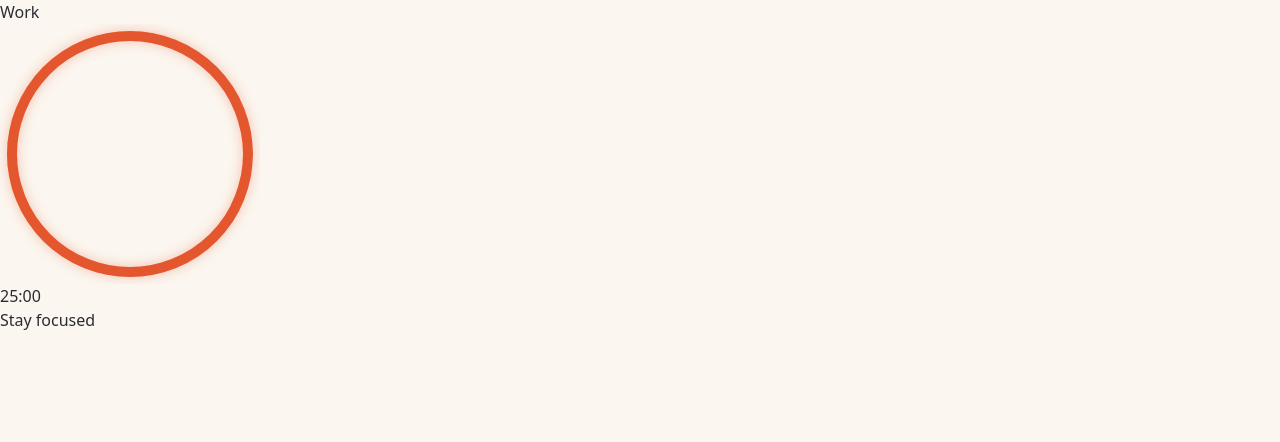
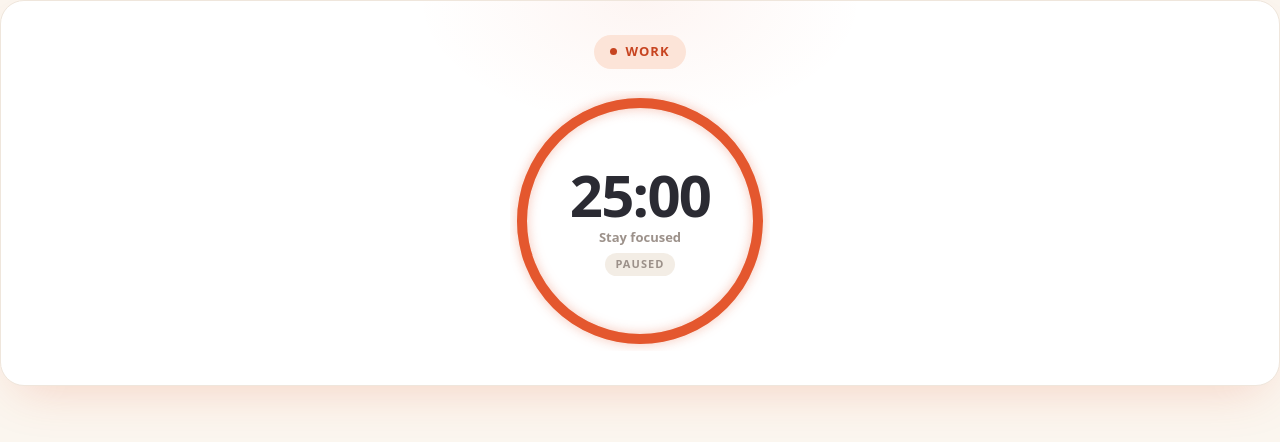
Before and after one commit to wisbidev/project-83768ee9, a Next.js app in the folder code/frontend/: page / in a window 1280 px wide. Shown: the top 442 px of the page. Built offline with nearby package versions, Linux system fonts and the light colour scheme.

Commit message:
Rewrite TimerCard with CSS modules and all states

```diff
--- a/code/frontend/components/TimerCard.tsx
+++ b/code/frontend/components/TimerCard.tsx
@@ -1,165 +1,217 @@
 'use client';
 
-import { useState, useEffect } from 'react';
+import { useEffect, useState } from 'react';
 import {
-  buildInitialState,
-  formatTime,
   SESSION_META,
   DEFAULT_WORK_DURATION_MINUTES,
+  formatTime,
   type SessionType,
+  type TimerResult,
 } from '@/lib/mock/countdown-display-and-session-type';
+import styles from './TimerCard.module.css';
 
-// Radius constants for the SVG progress ring
-const RING_RADIUS = 118;
-const RING_CIRCUMFERENCE = 2 * Math.PI * RING_RADIUS; // ≈ 741.4
+// Ring geometry — matches design/index.html
+const RING_SIZE = 260;
+const RING_R = 118;
+const RING_CIRCUMFERENCE = 2 * Math.PI * RING_R; // ≈ 741.76
 
 interface TimerCardProps {
-  initialSessionType?: SessionType;
+  /** Override the initial result — used by tests to inject loading/error states */
+  initialResult?: TimerResult;
 }
 
-export default function TimerCard({
-  initialSessionType = 'work',
-}: TimerCardProps) {
-  const [sessionType, setSessionType] = useState<SessionType>(initialSessionType);
+export default function TimerCard({ initialResult }: TimerCardProps) {
+  const [sessionType] = useState<SessionType>('work');
   const [remainingSeconds, setRemainingSeconds] = useState<number>(
-    initialSessionType === 'work'
-      ? DEFAULT_WORK_DURATION_MINUTES * 60
-      : initialSessionType === 'short'
-      ? 5 * 60
-      : 15 * 60
+    DEFAULT_WORK_DURATION_MINUTES * 60
   );
-  const [totalSeconds, setTotalSeconds] = useState<number>(remainingSeconds);
+  const [result, setResult] = useState<TimerResult | null>(
+    initialResult ?? null
+  );
 
-  // Safe load from localStorage — fall back to defaults on error
+  // Safe load from localStorage on mount
   useEffect(() => {
+    if (initialResult !== undefined) return; // test override: skip fetch
+
     try {
       const raw = localStorage.getItem('pomodoro_settings');
       if (raw) {
         const parsed = JSON.parse(raw);
-        // Use stored work duration if valid
         if (parsed?.workDuration && Number.isInteger(parsed.workDuration) && parsed.workDuration > 0) {
-          const dur = parsed.workDuration;
-          setTotalSeconds(dur * 60);
-          setRemainingSeconds(dur * 60);
+          const dur = parsed.workDuration * 60;
+          setRemainingSeconds(dur);
         }
       }
     } catch {
-      // Corrupted storage — fall through to defaults
+      // Corrupted storage — fall through to defaults; page never crashes
     }
-  }, []);
+  }, [initialResult]);
 
   const meta = SESSION_META[sessionType];
 
-  // Progress: 1 = full ring (100 % remaining), 0 = empty
+  // Total = remaining when idle (not ticking yet)
+  const totalSeconds = remainingSeconds;
   const progress = totalSeconds > 0 ? remainingSeconds / totalSeconds : 1;
   const dashOffset = RING_CIRCUMFERENCE * (1 - progress);
 
-  // Ring colour per session type
-  const ringStroke =
+  const strokeColor =
     sessionType === 'short'
       ? '#2F9E77'
       : sessionType === 'long'
       ? '#3B6FE0'
       : '#E4572E';
 
-  // Pill colour classes per session type
-  const pillBgClass =
+  const progressClass =
     sessionType === 'short'
-      ? 'bg-[var(--color-short-soft,#DDF0E8)] text-[#2F9E77]'
+      ? styles.progressGreen
       : sessionType === 'long'
-      ? 'bg-[var(--color-long-soft,#DDE7FB)] text-[#3B6FE0]'
-      : 'bg-[var(--color-tomato-soft,#FCE4D8)] text-[#C74420]';
+      ? styles.progressBlue
+      : '';
 
   const timeDisplay = formatTime(remainingSeconds);
 
+  // ── State renders ─────────────────────────────────────────────────────────
+
+  if (result && 'loading' in result) {
+    return (
+      <section className={styles.card} aria-label="Timer" aria-busy="true">
+        <LoadingSkeleton />
+      </section>
+    );
+  }
+
+  if (result && 'error' in result) {
+    return (
+      <section className={styles.card} aria-label="Timer">
+        <ErrorState message={result.message} onRetry={() => setResult(null)} />
+      </section>
+    );
+  }
+
+  // ── Default: Work / 25:00 ──────────────────────────────────────────────────
+
   return (
     <section
-      className="card timer-card flex flex-col items-center text-center relative overflow-hidden rounded-[24px] border border-[var(--color-line,#EFE6DC)] bg-white px-6 pt-10 pb-8 shadow-[0_18px_50px_-18px_rgba(228,87,46,0.25)]"
+      className={`${styles.card} ${styles.isPaused}`}
       aria-label="Timer"
     >
-      {/* Background radial glow */}
-      <div
-        className="pointer-events-none absolute inset-0"
+      {/* Session pill */}
+      <span
+        className={`session-pill ${sessionType === 'short' ? 'is-green' : sessionType === 'long' ? 'is-blue' : ''}`}
         style={{
+          display: 'inline-flex',
+          alignItems: 'center',
+          gap: '8px',
+          fontSize: '13px',
+          fontWeight: 800,
+          letterSpacing: '0.08em',
+          textTransform: 'uppercase',
+          padding: '7px 16px',
+          borderRadius: '999px',
           background:
-            'radial-gradient(320px 180px at 50% 0%, rgba(228, 87, 46, 0.06), transparent 70%)',
+            sessionType === 'short'
+              ? '#DDF0E8'
+              : sessionType === 'long'
+              ? '#DDE7FB'
+              : '#FCE4D8',
+          color:
+            sessionType === 'short'
+              ? '#2F9E77'
+              : sessionType === 'long'
+              ? '#3B6FE0'
+              : '#C74420',
+          position: 'relative',
+          zIndex: 1,
         }}
-        aria-hidden="true"
-      />
-
-      {/* Session-type pill */}
-      <span
-        className={`session-pill relative z-10 inline-flex items-center gap-2 rounded-full bg-[var(--color-tomato-soft,#FCE4D8)] px-4 py-1.5 text-xs font-extrabold uppercase tracking-widest transition-colors duration-[350ms] ${pillBgClass}`}
       >
         <span
-          className="h-1.5 w-1.5 rounded-full bg-current"
+          className="dot"
+          style={{
+            width: '7px',
+            height: '7px',
+            borderRadius: '50%',
+            background: 'currentColor',
+          }}
           aria-hidden="true"
         />
         <span id="sessionName">{meta.label}</span>
       </span>
 
-      {/* Progress ring */}
-      <div
-        className={`ring-wrap relative mt-6 mb-2 w-[260px] h-[260px]`}
-        style={{ width: 260, height: 260 }}
-        aria-hidden="true"
-      >
-        <svg
-          viewBox="0 0 260 260"
-          className="h-full w-full"
-          style={{ transform: 'rotate(-90deg)' }}
-          role="img"
-          aria-label={`Time remaining ring, ${formatTime(remainingSeconds)} remaining`}
-        >
-          {/* Track */}
+      {/* Ring */}
+      <div className={styles.ringWrap} aria-hidden="true">
+        <svg viewBox={`0 0 ${RING_SIZE} ${RING_SIZE}`} role="img" aria-label={`Time remaining ring, ${timeDisplay}`}>
+          <circle className={styles.track} cx={RING_SIZE / 2} cy={RING_SIZE / 2} r={RING_R} />
           <circle
-            cx={130}
-            cy={130}
-            r={RING_RADIUS}
-            fill="none"
-            stroke="var(--color-track,#F1E7DB)"
-            strokeWidth={10}
-          />
-          {/* Progress */}
-          <circle
-            cx={130}
-            cy={130}
-            r={RING_RADIUS}
-            fill="none"
-            stroke={ringStroke}
-            strokeWidth={10}
-            strokeLinecap="round"
+            className={`${styles.progress} ${progressClass}`}
+            cx={RING_SIZE / 2}
+            cy={RING_SIZE / 2}
+            r={RING_R}
+            stroke={strokeColor}
             strokeDasharray={RING_CIRCUMFERENCE}
             strokeDashoffset={dashOffset}
-            style={{
-              transition: 'stroke-dashoffset 1s linear, stroke 0.35s ease',
-              filter:
-                sessionType === 'short'
-                  ? 'drop-shadow(0 0 6px rgba(47, 158, 119, 0.35))'
-                  : sessionType === 'long'
-                  ? 'drop-shadow(0 0 6px rgba(59, 111, 224, 0.35))'
-                  : 'drop-shadow(0 0 6px rgba(228, 87, 46, 0.35))',
-            }}
           />
         </svg>
 
-        {/* Time centre overlay */}
-        <div className="time-center absolute inset-0 flex flex-col items-center justify-center gap-1">
+        {/* Time centre */}
+        <div className={styles.center}>
           <div
-            className="time text-[58px] font-extrabold tracking-tight leading-none tabular-nums"
+            className={styles.time}
             aria-live="polite"
             aria-atomic="true"
           >
             {timeDisplay}
           </div>
-          <div className="time-sub text-[13px] text-[var(--color-muted,#9C918A)] font-semibold min-h-[18px]">
-            {meta.hint}
-          </div>
+          <div className={styles.hint}>{meta.hint}</div>
+          <span className={styles.pausedBadge}>Paused</span>
         </div>
       </div>
-
-      {/* Controls placeholder — implemented in story 2 */}
-      {/* (start/pause/reset buttons will be added by the controls story) */}
     </section>
   );
 }
+
+// ── State sub-components ───────────────────────────────────────────────────────
+
+function LoadingSkeleton() {
+  return (
+    <div className="flex flex-col items-center gap-6 py-10" aria-hidden="true">
+      {/* Pill skeleton */}
+      <div className="w-28 h-6 rounded-full bg-[#F1E7DB] animate-pulse" />
+      {/* Ring skeleton */}
+      <div className="w-[260px] h-[260px] rounded-full bg-[#F1E7DB] animate-pulse" />
+      {/* Time skeleton */}
+      <div className="w-40 h-14 rounded-xl bg-[#F1E7DB] animate-pulse mt-4" />
+    </div>
+  );
+}
+
+function ErrorState({ message, onRetry }: { message: string; onRetry: () => void }) {
+  return (
+    <div className="flex flex-col items-center gap-5 py-12">
+      <svg
+        width="40"
+        height="40"
+        viewBox="0 0 24 24"
+        fill="none"
+        stroke="#E4572E"
+        strokeWidth={1.5}
+        strokeLinecap="round"
+        strokeLinejoin="round"
+        aria-hidden="true"
+      >
+        <circle cx="12" cy="12" r="10" />
+        <line x1="12" y1="8" x2="12" y2="12" />
+        <line x1="12" y1="16" x2="12.01" y2="16" />
+      </svg>
+      <p className="text-sm text-ink max-w-[280px] text-center leading-relaxed">
+        {message}
+      </p>
+      <button
+        type="button"
+        onClick={onRetry}
+        className="inline-flex items-center gap-2 rounded-full bg-primary px-6 py-3 text-sm font-extrabold text-white shadow-primary transition-colors hover:bg-[#C74420] focus-visible:outline-2 focus-visible:outline-offset-2 focus-visible:outline-primary"
+      >
+        Try again
+      </button>
+    </div>
+  );
+}
```
